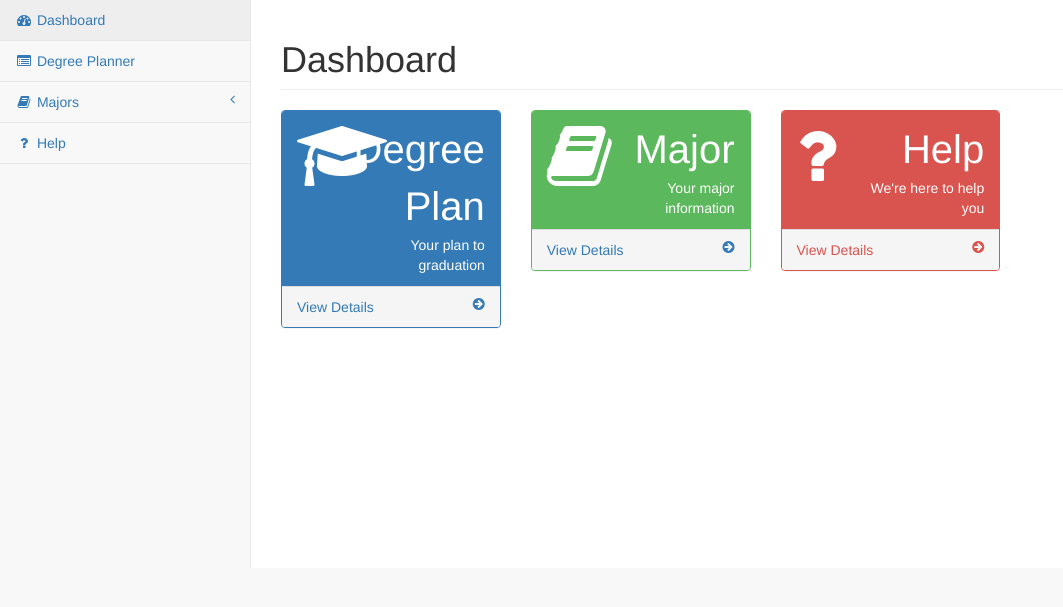
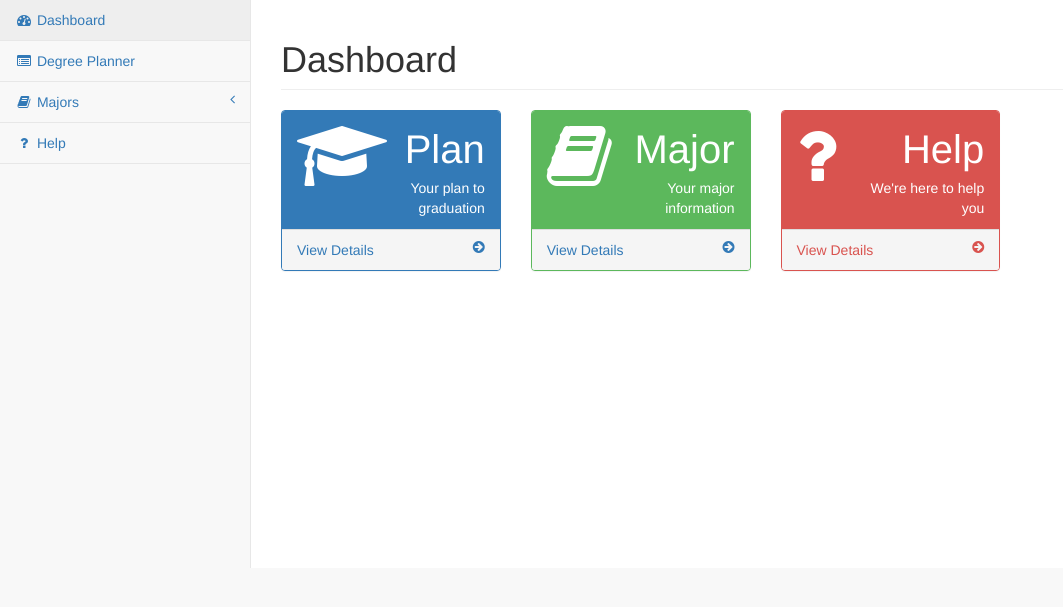
Before and after one commit to bhansconnect/G5-Degree-Planner, a PHP site: page /pages/index.php in a window 1280 px wide. Shown: the part 51-658 px from the top of the page, without its empty margins (0-1063 px from the left). Run offline with PHP 8.4, Linux system fonts and the light colour scheme; the visitor is signed in with stand-in values (Sample User, id 1).

Commit message:
Plan instead of Degree Plan

```diff
--- a/Site/pages/index.php
+++ b/Site/pages/index.php
@@ -60,7 +60,7 @@ require "navigation.php";
                                     <i class="fa fa-graduation-cap fa-5x"></i>
                                 </div>
                                 <div class="col-xs-9 text-right">
-                                    <div class="huge">Degree Plan</div>
+                                    <div class="huge">Plan</div>
                                     <div>Your plan to graduation</div>
                                 </div>
                             </div>
```
